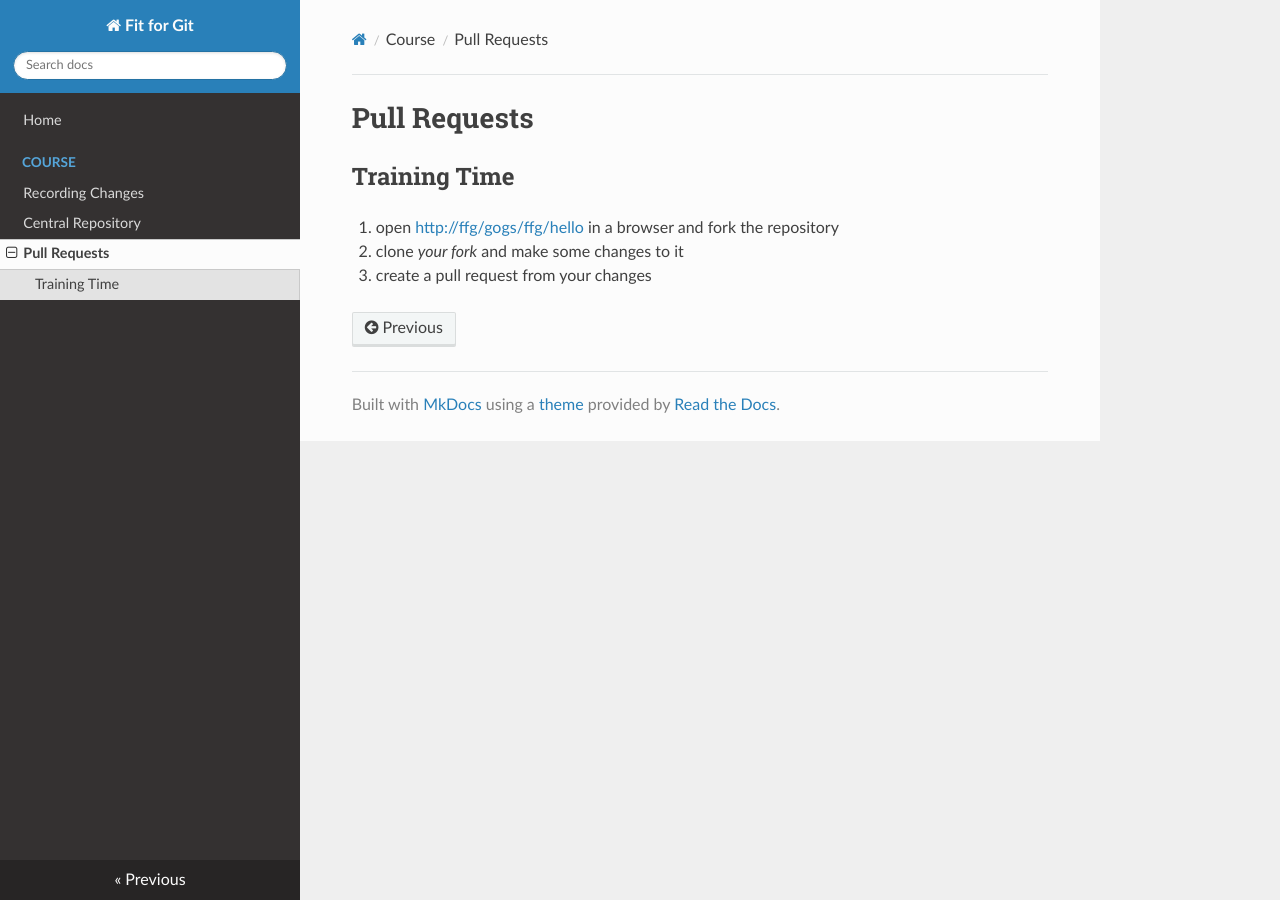
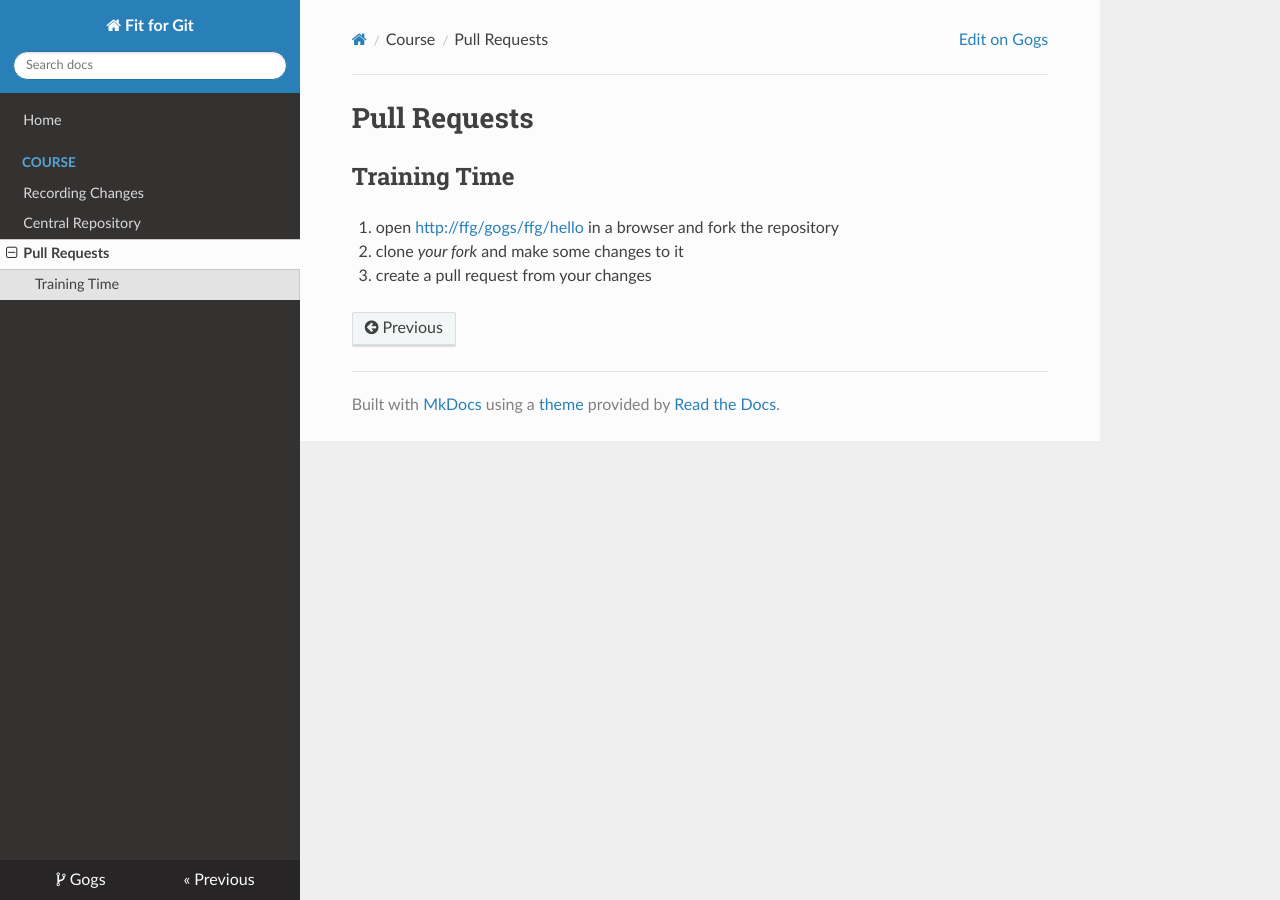
Before and after one commit to nome/FitForGit, an MkDocs documentation site: the page built from docs/03_pull_requests.md, in a window 1280 px wide. Built offline with MkDocs 1.6.1, drawn with Linux system fonts in a browser that asks for light colours; nearby versions of some CDN libraries; old or Windows-style settings are respelled for this version of MkDocs.

Commit message:
Add page edit links
There are currently two limitations:

Using the edit link without being logged in redirects to the login page, but
Gogs does not return to the edit page after login. Thus, one has to navigate to
the correct Markdown source file, or click on the "Edit on Gogs" link again.

In contrast to pushing changes to the repository, commits made via the Gogs
interface do not trigger a rebuild of the site. Git commit hooks are not
triggered in this case either, so the only option seems to be adding a service
that gets triggered by a web hook.

```diff
--- a/mkdocs.yml
+++ b/mkdocs.yml
@@ -1,5 +1,9 @@
 site_name: Fit for Git
 theme: readthedocs
+
+repo_url: http://ffg/gogs/ffg/FitForGit
+repo_name: Gogs
+edit_uri: _edit/master/docs
 
 pages:
 - Home: "index.md"
```
